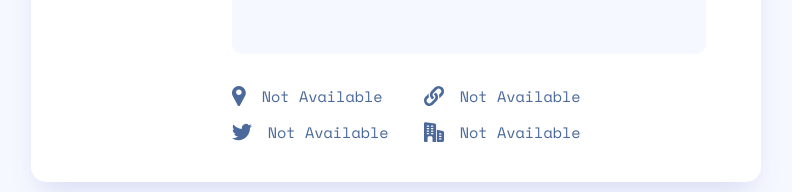
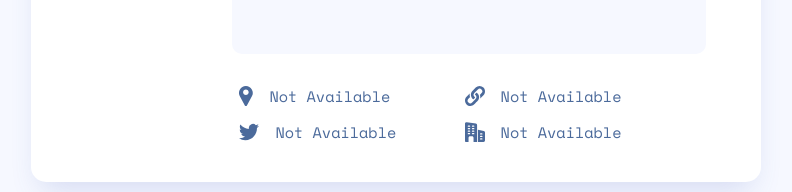
Before and after one commit to Antitheft/github-user-search-app, a React (Create React App) app: page / in a window 1280 px wide. Shown: the part 499-691 px from the top of the page, without its empty margins (244-1036 px from the left). Built offline with nearby package versions, Linux system fonts and the light colour scheme; no server answers.

Commit message:
Add social website link styling

```diff
--- a/src/components/ProfileCard.js
+++ b/src/components/ProfileCard.js
@@ -155,7 +155,7 @@ const ProfileSocials = styled.div`
 	}
 	@media only screen and (min-width: 1000px) {
 		width: 65%;
-		margin-left: 20%;
+		margin-left: 13%;
 	}
 `;
 const Social = styled.div`
@@ -165,6 +165,9 @@ const Social = styled.div`
 	height: 20px;
 	width: 12em;
 	margin-top: 1rem;
+	@media only screen and (min-width: 1000px) {
+		margin-left: 7%;
+	}
 `;
 const SocialImage = styled.img`
 	margin-right: 1rem;
@@ -175,6 +178,15 @@ const SocialLabel = styled.p`
 
 	@media only screen and (min-width: 768px) {
 		font-size: 0.95rem;
+	}
+`;
+
+const Link = styled.a`
+	text-decoration: none;
+	color: ${(props) => props.theme.primaryFC};
+
+	&:hover {
+		text-decoration: underline;
 	}
 `;
 
@@ -220,7 +232,11 @@ const ProfileCard = ({ user }) => {
 				</Social>
 				<Social>
 					<SocialImage src="./assets/icon-website.svg" />
-					<SocialLabel>{user.blog ? user.blog : "Not Available"}</SocialLabel>
+					<SocialLabel>
+						<Link href={user.blog}>
+							{user.blog ? user.blog : "Not Available"}
+						</Link>
+					</SocialLabel>
 				</Social>
 				<Social>
 					<SocialImage src="./assets/icon-twitter.svg" />
--- a/src/components/SearchBar.js
+++ b/src/components/SearchBar.js
@@ -64,6 +64,7 @@ const SearchButton = styled.span`
 		background-color: #60abff;
 		cursor: pointer;
 	}
+
 	@media only screen and (min-width: 768px) {
 		width: 6.625em;
 		height: 3.125em;
```
